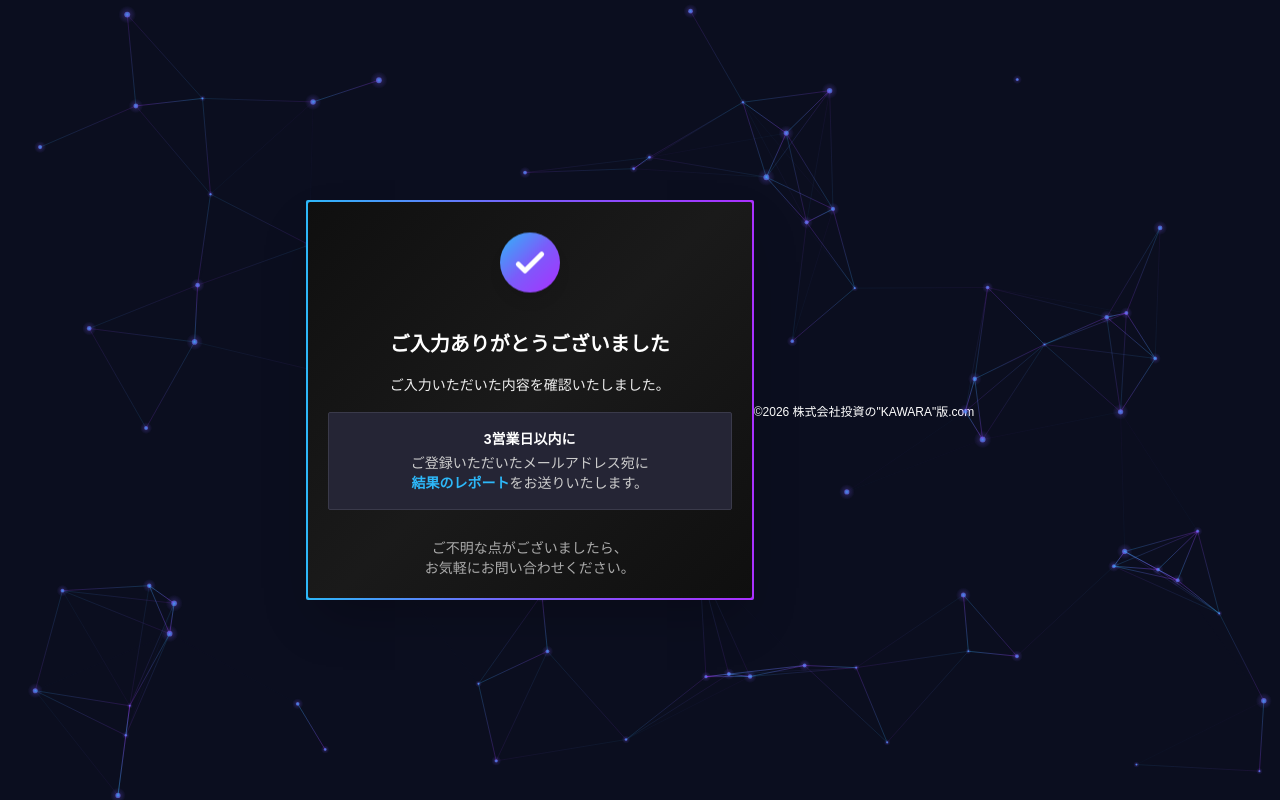
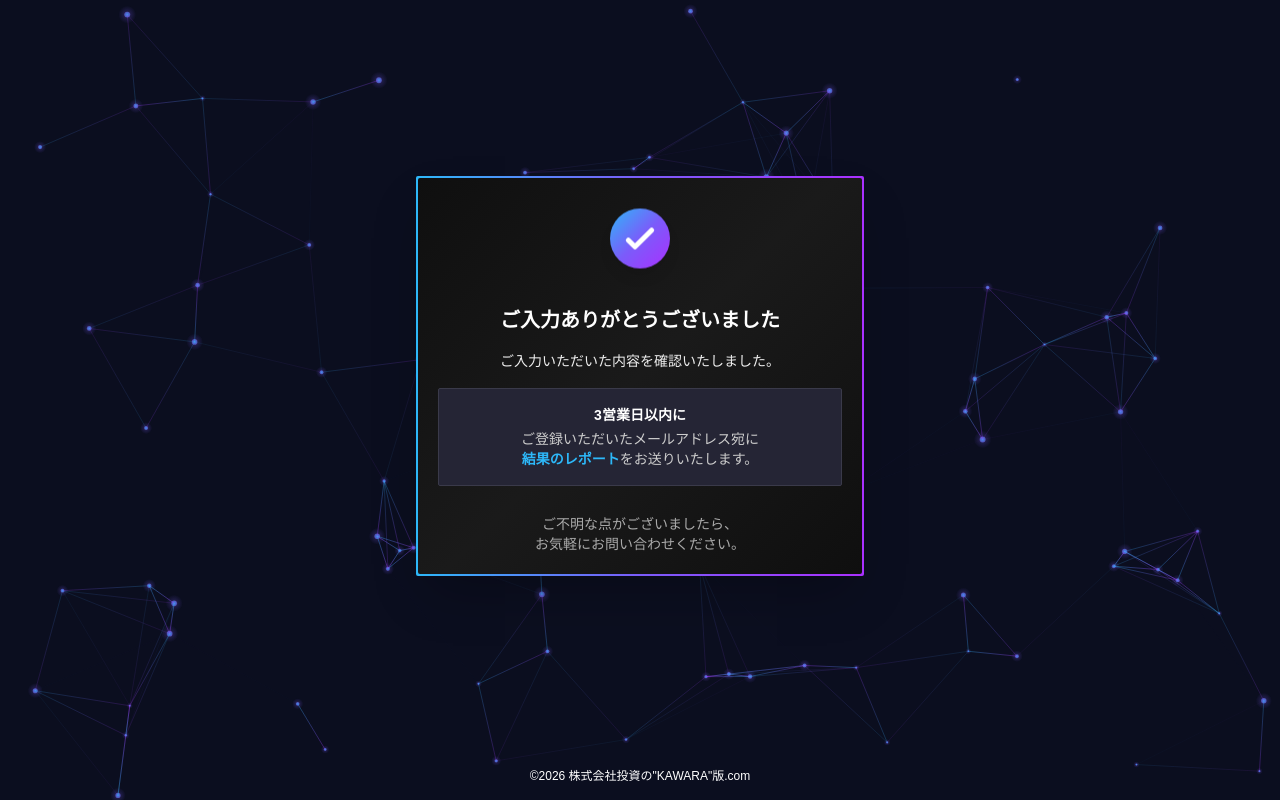
Before and after one commit to BCL-kowaki/kiwami-kawara, a Next.js app: page / in a window 1280 px wide. Both pictures are taken after typing "Sample", "Sample", "name@example.com" into the empty fields and a click on the button "送信する". Built offline with nearby package versions, Linux system fonts and the light colour scheme; no server answers.

Commit message:
fix: 送信完了ページのコピーライトを最下部に配置

```diff
--- a/app/page.tsx
+++ b/app/page.tsx
@@ -195,8 +195,9 @@
 
     if (formState === "submitted") {
         return (
-            <div className="min-h-screen flex items-center justify-center p-4 relative overflow-hidden" style={{ background: '#0b0e1f' }}>
+            <div className="min-h-screen flex flex-col relative overflow-hidden" style={{ background: '#0b0e1f' }}>
                 <NetworkBackground />
+                <div className="flex-1 flex items-center justify-center p-4">
                     <div className="relative z-10 max-w-md w-full">
                         <div className="p-[2px] rounded-[2px] shadow-2xl" style={{ background: 'linear-gradient(90deg, #2db8f9 0%, #7b5cfa 50%, #aa30ff 100%)' }}>
                             <div className="backdrop-blur-sm rounded-[2px] p-5 text-center" style={{ background: 'linear-gradient(135deg, #0f0f0f 0%, #1a1a1a 50%, #0f0f0f 100%)' }}>
@@ -244,7 +245,8 @@
                             </div>
                         </div>
                     </div>
-                <p className="text-xs text-center mt-6" style={{ color: '#ffffff' }}>
+                </div>
+                <p className="relative z-10 text-xs text-center py-4" style={{ color: '#ffffff' }}>
                     ©2026 株式会社投資の"KAWARA"版.com
                 </p>
             </div>
```
Lines whose indentation alone changed are shown as unchanged.
